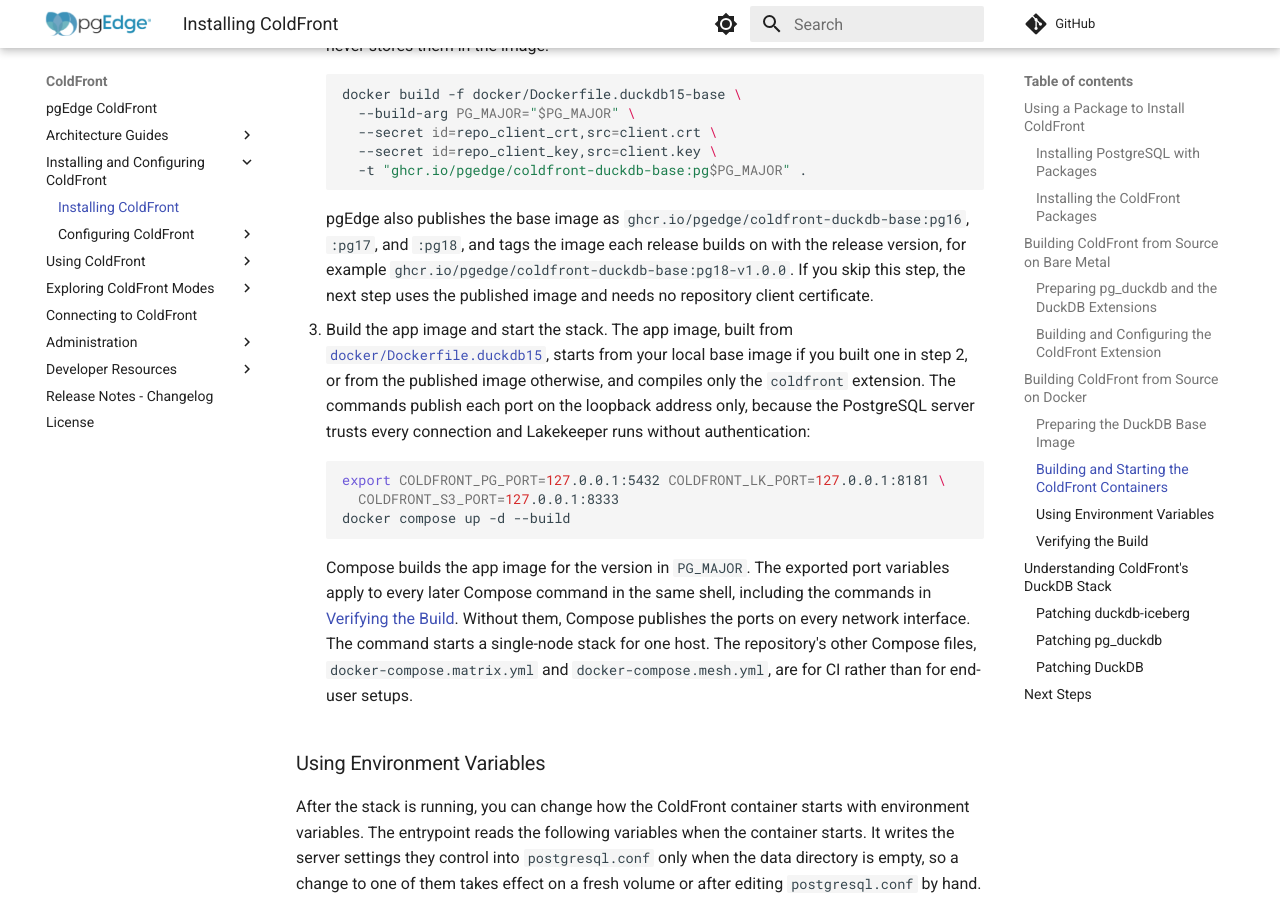
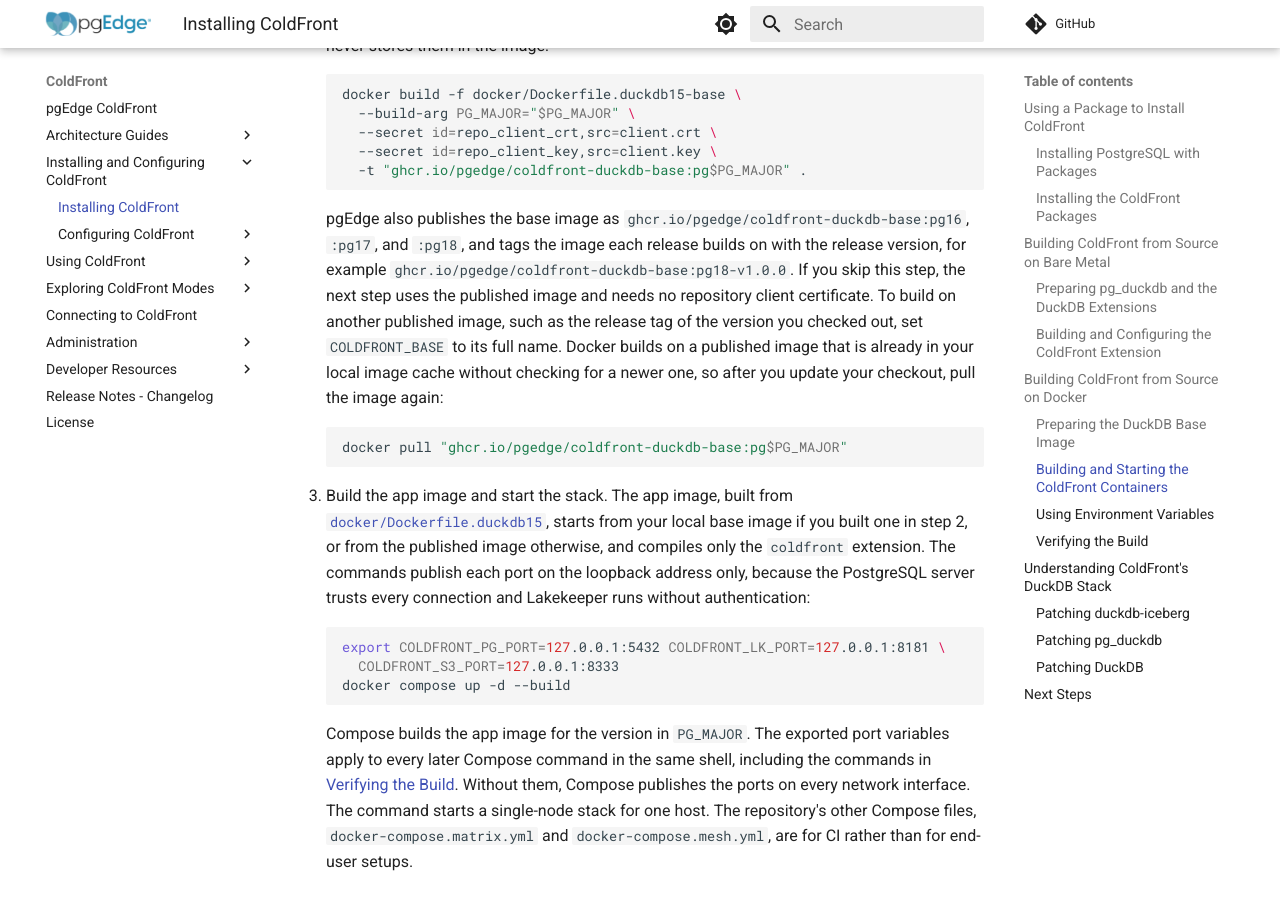
Before and after one commit to pgEdge/coldfront, an MkDocs documentation site: the page built from docs/installation.md, in a window 1280 px wide and 900 px high, scrolled down 9485 px. Built offline with MkDocs 1.6.1 and Material for MkDocs 9.7.7, drawn with Linux system fonts in a browser that asks for light colours; comment, search, counter and statistics services are not loaded.

Commit message:
fix: let the root compose build on a chosen base image, and document re-pulling it

````diff
--- a/docker-compose.yml
+++ b/docker-compose.yml
@@ -30,6 +30,7 @@ services:
       dockerfile: docker/Dockerfile.duckdb15
       args:
         PG_MAJOR: ${PG_MAJOR:-18}
+        COLDFRONT_BASE: ${COLDFRONT_BASE:-ghcr.io/pgedge/coldfront-duckdb-base:pg${PG_MAJOR:-18}}
     environment:
       PG_MAJOR: ${PG_MAJOR:-18}
       MESH: "off"
--- a/docs/installation.md
+++ b/docs/installation.md
@@ -482,7 +482,15 @@ always uses the current source:
     tags the image each release builds on with the release version, for
     example `ghcr.io/pgedge/coldfront-duckdb-base:pg18-v1.0.0`. If you skip
     this step, the next step uses the published image and needs no repository
-    client certificate.
+    client certificate. To build on another published image, such as the
+    release tag of the version you checked out, set `COLDFRONT_BASE` to its
+    full name. Docker builds on a published image that is already in your
+    local image cache without checking for a newer one, so after you update
+    your checkout, pull the image again:
+
+    ```bash
+    docker pull "ghcr.io/pgedge/coldfront-duckdb-base:pg$PG_MAJOR"
+    ```
 
 3. Build the app image and start the stack. The app image, built from
    [`docker/Dockerfile.duckdb15`](https://github.com/pgEdge/ColdFront/blob/main/docker/Dockerfile.duckdb15),
````
Also changed, not shown: docs/changelog.md (+2 -1 lines).
